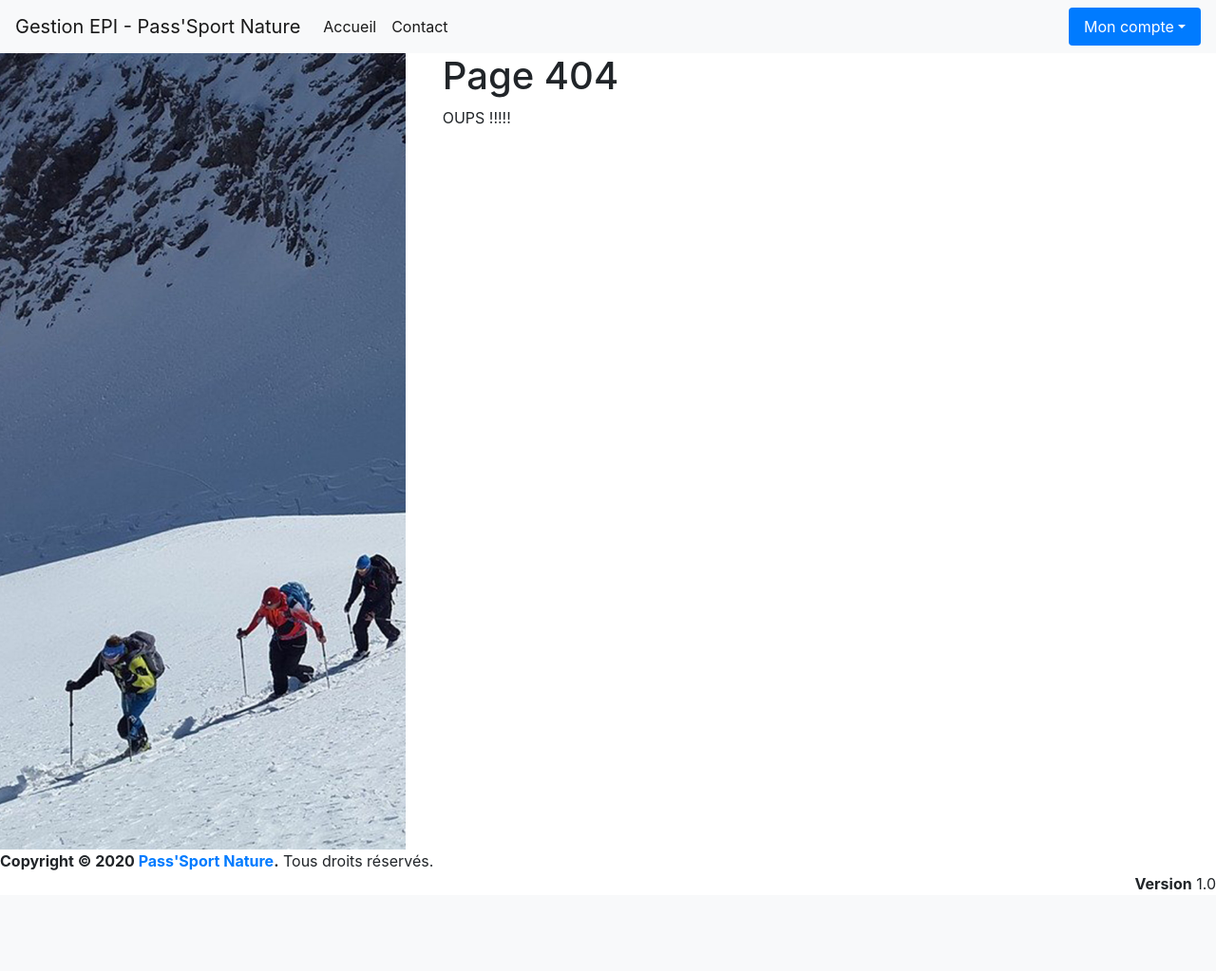
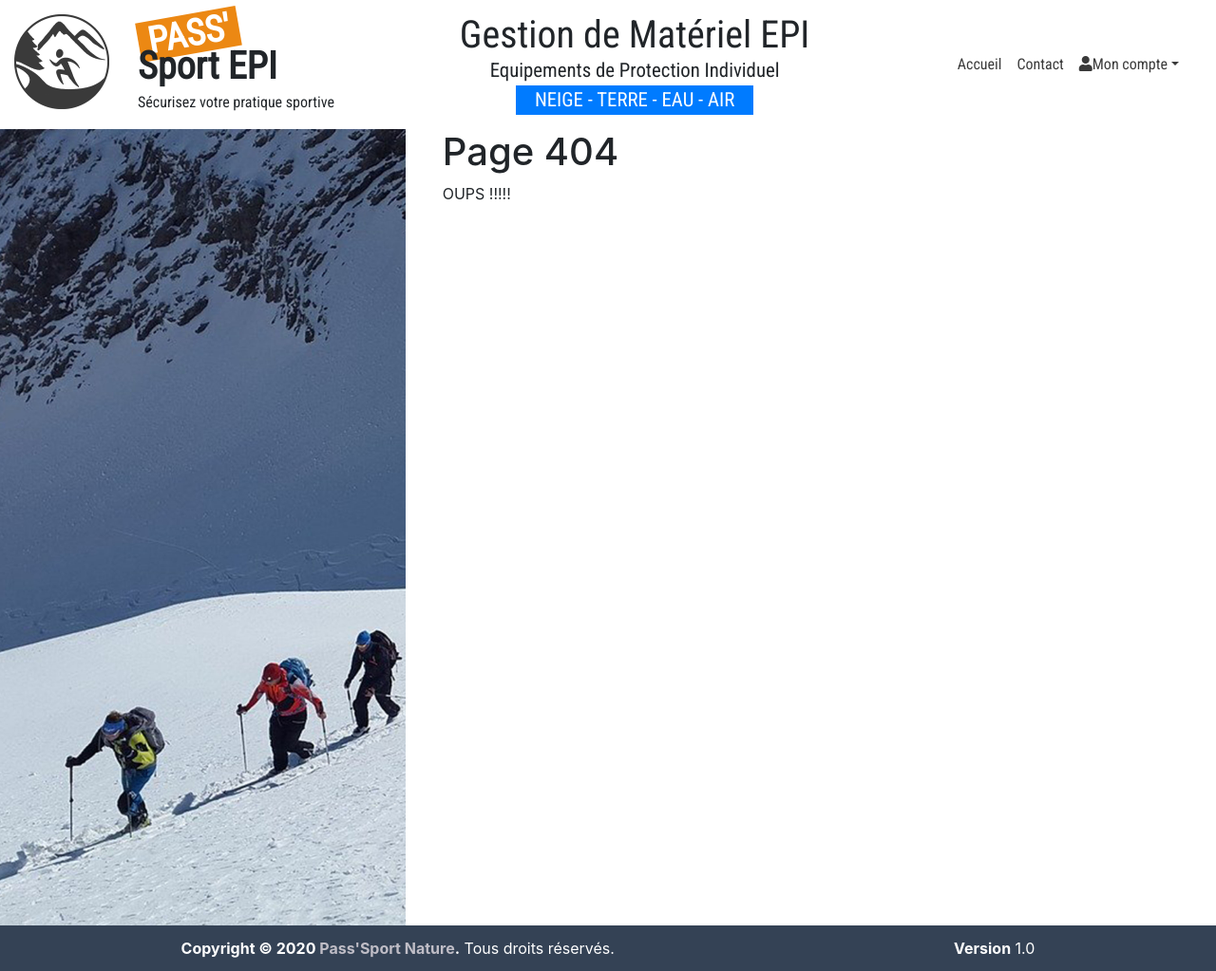
Before and after one commit to FROSSARD-Ma/EPI-Pass-Sport-Nature, a PHP site: page /?url=1 in a window 1280 px wide. Shown: the whole page at 95% size. Before the commit the page ends 937 px from the top, so only its background shows below. Run offline with PHP 8.4, Linux system fonts and the light colour scheme; the visitor is signed in with stand-in values (Sample User, id 1); data that the repository does not hold is empty; some libraries are stand-ins or nearby versions.

Commit message:
Customisation page accueil

```diff
--- a/public/css/style.css
+++ b/public/css/style.css
@@ -8,25 +8,110 @@
   background-color: #28a745;
 }
 
+/* HEADER ====================== */
+header.entete {
+  font-family: "Roboto Condensed", sans-serif;
+  display: flex;
+  justify-content: space-between;
+}
+header.entete #pass-nature {
+  display: flex;
+  text-align: left;
+  position: relative;
+}
+header.entete #pass-nature #logo {
+  height: 100px;
+  margin: 15px;
+}
+header.entete #pass-nature .pass-titre {
+  margin: 15px;
+}
+header.entete #pass-nature .pass-orange {
+  line-height: 110%;
+  color: white;
+  font-size: 2.4em;
+  font-weight: bold;
+  background-color: #EC8813;
+  transform: rotate(-10deg);
+  margin: 0;
+  padding: 0 10px;
+}
+header.entete #pass-nature .pass-nom {
+  position: absolute;
+  width: 100%;
+  font-weight: bold;
+  font-size: 2.5em;
+  margin: 0;
+  top: 40px;
+}
+header.entete #pass-nature .pass-accroche {
+  position: absolute;
+  bottom: 0;
+  width: 110%;
+  font-size: 1em;
+}
+header.entete #pass-epi {
+  flex: 3;
+  text-align: center;
+  margin: 15px;
+  margin-left: 115px;
+}
+header.entete #pass-epi .titre {
+  font-size: 2.5em;
+  margin: 0;
+  line-height: 110%;
+}
+header.entete #pass-epi .sous-titre {
+  font-size: 1.3em;
+  margin: 0;
+}
+header.entete #pass-epi .pass-bleu {
+  width: 250px;
+  color: white;
+  font-size: 1.3em;
+  background-color: #007bff;
+  margin: 0;
+  margin-right: auto;
+  margin-left: auto;
+}
+header.entete #topNav {
+  margin: 15px;
+  flex: 1;
+}
+header.entete #topNav a, header.entete #topNav a:hover {
+  color: #3A3A3A;
+  text-decoration: none;
+}
+
 /* SIDEBAR ===================== */
 .sidebar {
   padding-right: 0px;
   padding-left: 0px;
+  background-color: #344255;
+}
+.sidebar .sidebar-header {
+  display: inline-flex;
+  flex-wrap: nowrap;
+  color: white;
+  background-color: #475b75;
+  padding: 15px;
+  width: 100%;
+}
+.sidebar .sidebar-header .fa-user-check {
+  font-size: 20px;
+  padding: 15px;
+}
+.sidebar .sidebar-header .user p {
+  margin: 0;
 }
 .sidebar .sidebar-nav {
   display: flex;
-  flex-flow: column nowrap;
-  height: 80%;
-  background-color: #212529;
-  color: #BFBDC6;
+  flex-flow: column;
+  margin-top: 50px;
 }
-.sidebar .sidebar-footer {
-  background-color: #344255;
-  padding: 0.75rem;
-}
-.sidebar .sidebar-footer a, .sidebar a:hover {
-  color: #BFBDC6;
-  text-decoration: none;
+.sidebar .sidebar-nav a {
+  width: 80%;
+  margin: 5% 10%;
 }
 
 /* MESSAGE ===================== */
@@ -85,4 +170,17 @@
   display: none;
 }
 
+/* FOOTER ===================== */
+footer {
+  display: flex;
+  justify-content: space-around;
+  background-color: #344255;
+  padding: 0.75rem;
+  color: white;
+}
+footer a, footer a:hover {
+  color: #BFBDC6;
+  text-decoration: none;
+}
+
 /*# sourceMappingURL=style.css.map */
--- a/public/css/style.scss
+++ b/public/css/style.scss
@@ -17,12 +17,101 @@ $arriere-plan : #f5F5F5;
 $texte-fonce : #3A3A3A;
 $texte-clair: #BFBDC6;
 
+$primary:#007bff;
+
 .error {
 	background-color: $error;
 }
 .valid {
 	background-color: $success;
 }
+/* HEADER ====================== */
+header.entete {
+
+	font-family: 'Roboto Condensed', sans-serif;
+	display: flex;
+	justify-content: space-between;
+
+	#pass-nature {
+		display: flex;
+		text-align: left;
+		position: relative;
+
+		#logo {
+			height: 100px;
+			margin: 15px;
+		}
+		.pass-titre {
+			margin: 15px;
+		}
+		.pass-orange {
+			line-height: 110%;
+			color: white;
+			font-size: 2.4em;
+			font-weight: bold;
+			background-color: $orang;
+			transform: rotate(-10deg);
+			margin:0;
+			padding: 0 10px;
+		}
+		.pass-nom {
+			position: absolute;
+			width: 100%;
+			font-weight: bold;
+			font-size: 2.5em;
+			margin:0;
+			top:40px;
+		}
+		.pass-accroche {
+			position: absolute;
+			bottom: 0;
+			width: 110%;
+			font-size: 1em;
+		}
+	}
+
+	#pass-epi {
+
+		flex: 3;
+		text-align: center;
+		margin: 15px;
+		margin-left: 115px;
+
+		.titre {
+			font-size: 2.5em;
+			margin:0;
+			line-height: 110%;
+		}
+		.sous-titre {
+			font-size: 1.3em;
+			margin:0;
+		}
+		.pass-bleu {
+			width: 250px;
+			color: white;
+			font-size: 1.3em;
+			background-color: $primary;
+			margin:0;
+			margin-right:auto;
+			margin-left: auto;
+		}
+	}
+
+	#topNav {
+		margin: 15px;
+		flex: 1;
+
+		a, a:hover {
+			color: $texte-fonce;
+			text-decoration: none;
+		}
+	}
+
+}
+
+
+
+
 
 
 /* SIDEBAR ===================== */
@@ -30,21 +119,34 @@ $texte-clair: #BFBDC6;
 
 	padding-right: 0px;
     padding-left: 0px;
+    background-color: $fond-fonce;
+
+	.sidebar-header {
+		display: inline-flex;
+		flex-wrap:nowrap;
+		color: white;
+		background-color: lighten($fond-fonce, 10%);
+		padding: 15px;
+		width: 100%;
+
+		.fa-user-check {
+			font-size: 20px;
+			padding: 15px;
+		}
+		.user p {
+			margin: 0;
+		}
+	}
 
 	.sidebar-nav {
 		display: flex;
-		flex-flow: column nowrap;
-		height: 80%;
-		background-color: $fonce;
-	    color: $texte-clair;
-	}
-	.sidebar-footer {
-		background-color: $fond-fonce;
-		padding: 0.75rem;
-	}
-	.sidebar-footer a, a:hover {
-		color: $texte-clair;
-		text-decoration: none;
+		flex-flow: column;
+		margin-top: 50px;
+
+		a {
+			width: 80%;
+    		margin: 5% 10%;
+		}
 	}
 }
 
@@ -103,3 +205,17 @@ $texte-clair: #BFBDC6;
 #previous-btn {
 	display:none;
 }
+
+/* FOOTER ===================== */
+footer {
+	display: flex;
+	justify-content: space-around;
+	background-color: $fond-fonce;
+	padding: 0.75rem;
+	color: white;
+
+	a, a:hover {
+	color: $texte-clair;
+	text-decoration: none;
+	}
+}
--- a/views/templates/layout.twig
+++ b/views/templates/layout.twig
@@ -8,6 +8,12 @@
     <!-- Bootstrap CSS -->
     <link rel="stylesheet" href="https://stackpath.bootstrapcdn.com/bootstrap/4.4.1/css/bootstrap.min.css" integrity="sha384-Vkoo8x4CGsO3+Hhxv8T/Q5PaXtkKtu6ug5TOeNV6gBiFeWPGFN9MuhOf23Q9Ifjh" crossorigin="anonymous">
 
+    <!-- Custom FONTS -->
+    <link href="https://fonts.googleapis.com/css?family=Roboto+Condensed&display=swap" rel="stylesheet">
+
+    <!-- FONTAWESOME -->
+    <link href="https://use.fontawesome.com/releases/v5.8.2/css/all.css" rel="stylesheet" integrity="sha384-oS3vJWv+0UjzBfQzYUhtDYW+Pj2yciDJxpsK1OYPAYjqT085Qq/1cq5FLXAZQ7Ay" crossorigin="anonymous">
+
     <!-- Feuille de style CSS -->
     <link href="public/css/style.css" rel="stylesheet"/>
 
@@ -17,8 +23,26 @@
   </head>
   <body>
 
-    <!-- NAV bar-->
-    {% include('navbarTop.twig') %}
+    <header class="entete">
+        <div id="pass-nature">
+            <img id="logo" src="public/img/logo.jpg">
+            <div class="pass-titre">
+                <p class="pass-orange">PASS'</p>
+                <p class="pass-nom">Sport EPI</p>
+                <p class="pass-accroche">Sécurisez votre pratique sportive</p>
+            </div>
+        </div>
+
+        <div id="pass-epi">
+            <p class="titre">Gestion de Matériel EPI</p>
+            <p class="sous-titre">Equipements de Protection Individuel</p>
+            <p class="pass-bleu">NEIGE - TERRE - EAU - AIR</p>
+        </div>
+        <!-- NAV bar-->
+        {% include('navbarTop.twig') %}
+
+    </header>
+
 
     <div class="container-fluid">
 
--- a/views/templates/navbarTop.twig
+++ b/views/templates/navbarTop.twig
@@ -1,32 +1,31 @@
-<nav class="navbar navbar-expand-lg navbar-light bg-light">
-
-  <a class="navbar-brand" href="">Gestion EPI - Pass'Sport Nature</a>
-
+<nav id="topNav" class="navbar navbar-expand-lg">
   <button class="navbar-toggler" type="button" data-toggle="collapse" data-target="#navbarNavAltMarkup" aria-controls="navbarNavAltMarkup" aria-expanded="false" aria-label="Toggle navigation">
     <span class="navbar-toggler-icon"></span>
   </button>
 
-  <div class="collapse navbar-collapse" id="navbarNavAltMarkup">
-    <div class="navbar-nav">
-      <a class="nav-item nav-link active" href="home">Accueil</a>
-      <a class="nav-item nav-link active" href="contact">Contact</a>
-    </div>
-  </div>
+  <div class="collapse navbar-collapse" id="navbarNavDropdown">
+    <ul class="navbar-nav">
+
+      <li class="nav-item active">
+        <a class="nav-link" href="home">Accueil</a>
+      </li>
+
+      <li class="nav-item">
+        <a class="nav-link" href="contact">Contact</a>
+      </li>
 
       {% if session.userId %}
-
-    <ul class="nav nav-pills">
         <li class="nav-item dropdown">
-        <a class="nav-link dropdown-toggle active" data-toggle="dropdown" href="#" role="button" aria-haspopup="true" aria-expanded="false"><i class="fas fa-user"></i>Mon compte</a>
-        <div class="dropdown-menu dropdown-menu-right">
+          <a class="nav-link dropdown-toggle"  href="#" id="navbarDropdownMenuLink" role="button" class="btn btn-primary" data-toggle="dropdown" aria-haspopup="true" aria-expanded="false"><i class="fas fa-user"></i>Mon compte</a>
+          <div class="dropdown-menu" aria-labelledby="navbarDropdownMenuLink">
             <a class="dropdown-item" href="dashboard">Tableau de bord</a>
             <a class="dropdown-item" href="account">Mon compte</a>
             <div class="dropdown-divider"></div>
             <a class="dropdown-item" href="deconnexion">Se déconnecter</a>
           </div>
         </li>
-    </ul>
-
       {% endif %}
 
+    </ul>
+  </div>
 </nav>
```
Also changed, not shown: views/templates/sidebarNav.twig (+13 -5 lines), public/img/banniere-email.png (deleted), public/img/logo.jpg (added), 2 other files. Lines whose indentation alone changed are shown as unchanged.
